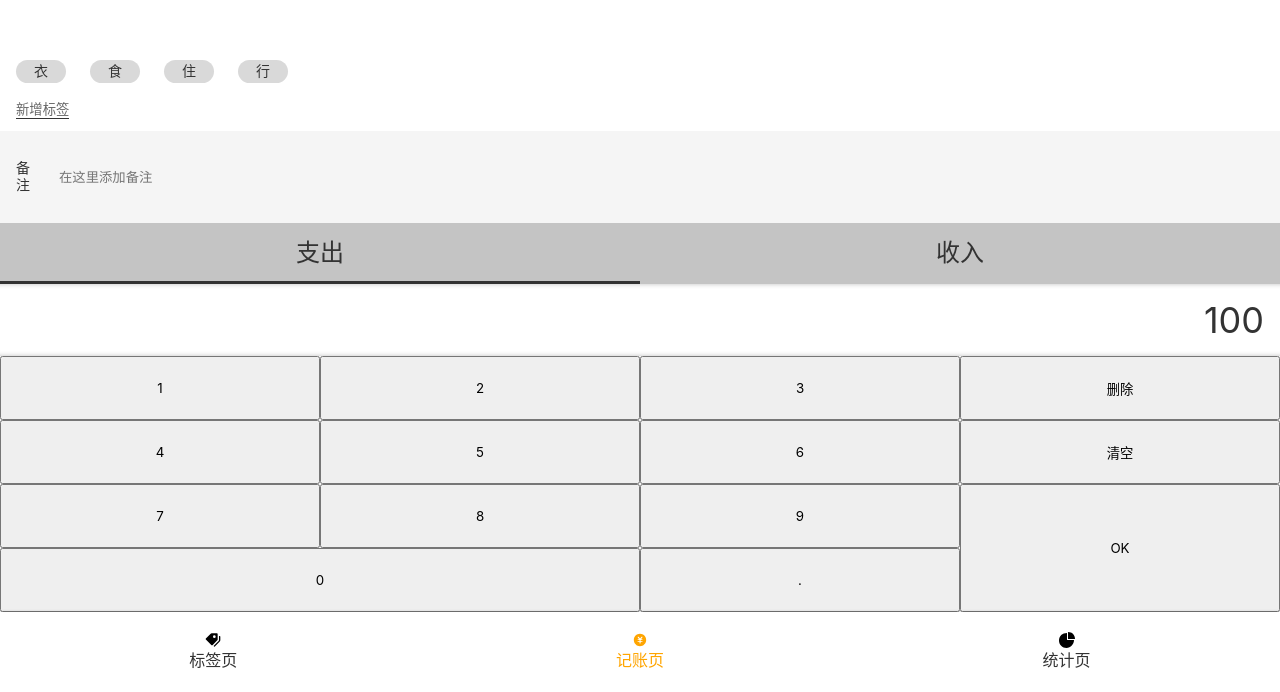
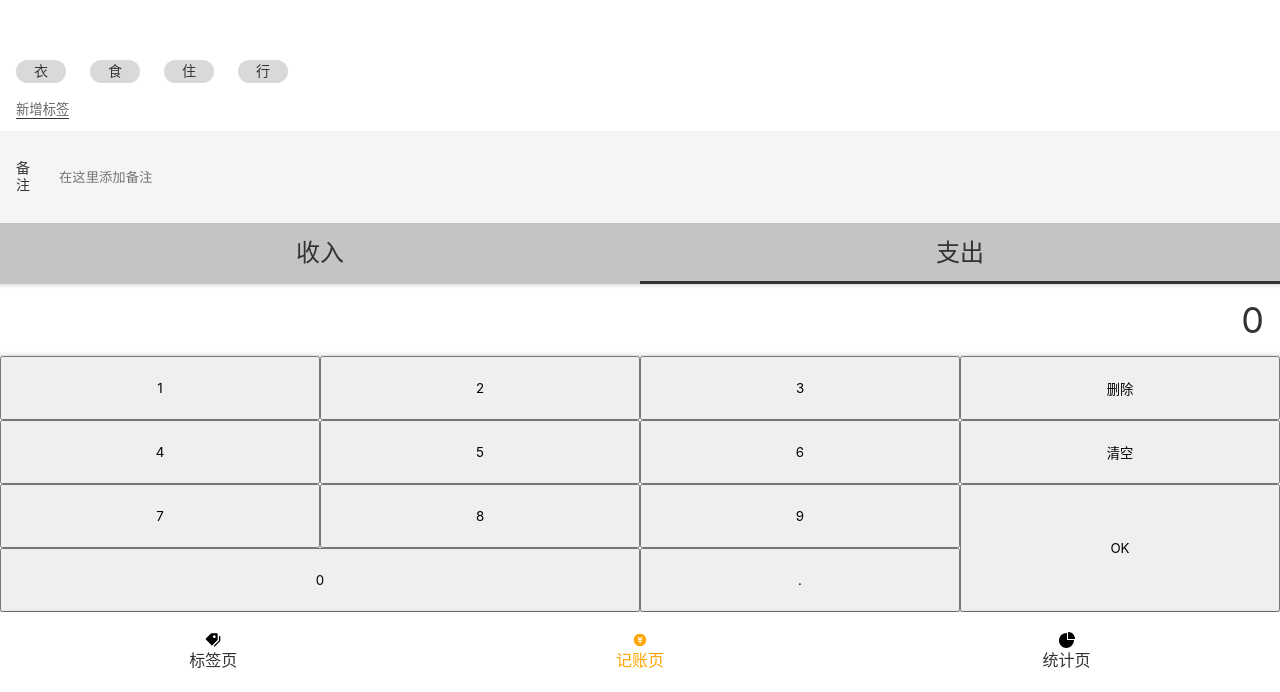
Before and after one commit to cazser/morney_react_1, a React app: page /#/money in a window 1280 px wide. Shown: the part 108-800 px from the top of the page. Built offline with nearby package versions, Linux system fonts and the light colour scheme.

Commit message:
numberPad wip (working in process)

```diff
--- a/src/index.tsx
+++ b/src/index.tsx
@@ -5,9 +5,9 @@ import App from './App';
 import * as serviceWorker from './serviceWorker';
 
 ReactDOM.render(
-  <React.StrictMode>
+
     <App />
-  </React.StrictMode>,
+  ,
   document.getElementById('root')
 );
 
--- a/src/views/Money.tsx
+++ b/src/views/Money.tsx
@@ -2,7 +2,7 @@ import React from "react";
 import Layout from "../components/Layout"
 import styled from 'styled-components';
 import { TagsSection } from "./Money/TagsSection";
-import { NotesSection } from "./Money/NotesSection";
+import { NoteSection } from "./Money/NoteSection";
 import { CategorySection } from "./Money/CategorySection";
 import { NumberPadSection } from "./Money/NumberPadSection";
 
@@ -13,41 +13,10 @@ const MyLayout = styled(Layout)`
 
 const Money = () => (
     <MyLayout>
-        <TagsSection>
-        </TagsSection>
-        <NotesSection>
-            <label>
-                <span>备注</span>
-                <input type="text" placeholder="在这里添加备注"/>
-            </label>
-        </NotesSection>
-        <CategorySection>
-            <ul>
-                <li className="selected">支出</li>
-                <li>收入</li>
-            </ul>
-        </CategorySection>
-        <NumberPadSection>
-            <div className="output">
-                100
-            </div>
-            <div className="pad clearfix">
-                <button>1</button>
-                <button>2</button>
-                <button>3</button>
-                <button>删除</button>
-                <button>4</button>
-                <button>5</button>
-                <button>6</button>
-                <button>清空</button>
-                <button>7</button>
-                <button>8</button>
-                <button>9</button>
-                <button className="ok">OK</button>
-                <button className="zero">0</button>
-                <button className="dot">.</button>
-            </div>
-        </NumberPadSection>
+        <TagsSection/>
+        <NoteSection/>
+        <CategorySection/>
+        <NumberPadSection/>
     </MyLayout>
 )
 
--- a/src/views/Money/CategorySection.tsx
+++ b/src/views/Money/CategorySection.tsx
@@ -1,5 +1,6 @@
+import React, { useState } from 'react';
 import styled from 'styled-components';
-const CategorySection = styled.section`
+const Wrapper = styled.section`
     font-size: 24px;
     > ul{
         display: flex;
@@ -23,4 +24,19 @@ const CategorySection = styled.section`
     }
 `
 
+const CategorySection: React.FC= ()=>{
+    const [categoryList] = useState<('-' | '+')[]>(['+', '-']);
+    const [category, setCategory] = useState('-');
+    const categoryMap ={'-':"支出", "+":"收入"};
+    return (
+    <Wrapper>
+        <ul>
+            {categoryList.map(c=>
+                <li key={c} className={category===c? 'selected': ''}
+            onClick={()=>setCategory(c)}>{categoryMap[c]}</li>
+            )}
+        </ul>
+    </Wrapper>
+    );
+}
 export {CategorySection};
--- /dev/null
+++ b/src/views/Money/NoteSection.tsx
@@ -0,0 +1,37 @@
+import React, { useState } from 'react';
+import styled from 'styled-components';
+
+const Wrapper = styled.section`
+    background: #f5f5f5;
+    padding: 10px 16px;
+    font-size: 14px;
+    > label{
+        display: flex;
+        align-items: center;
+        > span{
+            margin-right: 16px; white-space: no-wrap;
+        }
+        > input{
+            display: block;
+            width: 100%;
+            height: 72px;
+            background: none;
+            border: none;
+        }
+    }
+`
+const NoteSection: React.FC=()=>{
+    const [note, setNote] = useState('');
+    return(
+    <Wrapper>
+        <label>
+                <span>备注</span>
+                <input type="text" placeholder="在这里添加备注"
+                        value={note}
+                        onChange={(e)=>{setNote(e.target.value)}}/>
+        </label>
+    </Wrapper>
+    );
+}
+
+export {NoteSection};
--- a/src/views/Money/NotesSection.tsx
+++ /dev/null
@@ -1,23 +0,0 @@
-import styled from 'styled-components';
-
-const NotesSection = styled.section`
-    background: #f5f5f5;
-    padding: 10px 16px;
-    font-size: 14px;
-    > label{
-        display: flex;
-        align-items: center;
-        > span{
-            margin-right: 16px; white-space: no-wrap;
-        }
-        > input{
-            display: block;
-            width: 100%;
-            height: 72px;
-            background: none;
-            border: none;
-        }
-    }
-`
-
-export {NotesSection};
--- a/src/views/Money/NumberPadSection.tsx
+++ b/src/views/Money/NumberPadSection.tsx
@@ -1,5 +1,6 @@
 import styled from 'styled-components';
-const NumberPadSection = styled.section`
+import React, { useState } from 'react';
+const Wrapper = styled.section`
     display: flex;
     flex-direction: column;
     > .output{
@@ -29,4 +30,73 @@ const NumberPadSection = styled.section`
     }
 `
 
+const NumberPadSection: React.FC = ()=>{
+    const [output, setOutput]= useState('0');
+
+
+    const onClickButtonWrapper=(e: React.MouseEvent)=>{
+        const text = (e.target as HTMLButtonElement).textContent;
+        if(text === null){
+            return ;
+        }
+        switch(text){
+            case '0':
+            case '1':
+            case '2':
+            case '3':
+            case '4':
+            case '5':
+            case '6':
+            case '7':
+            case '8':
+            case '9':
+                if(output==='0'){
+                setOutput(text);
+                }else{
+                    setOutput(output+text);
+                }
+                break;
+            case '删除':
+                console.log('删除');
+                break;
+            case '清空':
+                console.log('清空');
+                break;
+            case '.':
+                console.log('点');
+                break;
+            case 'OK':
+                console.log('确认');
+                break;
+
+
+
+        }
+
+    }
+    return (
+        <Wrapper>
+            <div className="output">
+                {output}
+            </div>
+            <div className="pad clearfix" onClick={onClickButtonWrapper}>
+                <button >1</button>
+                <button >2</button>
+                <button >3</button>
+                <button>删除</button>
+                <button >4</button>
+                <button >5</button>
+                <button >6</button>
+                <button>清空</button>
+                <button >7</button>
+                <button >8</button>
+                <button >9</button>
+                <button className="ok">OK</button>
+                <button className="zero" >0</button>
+                <button className="dot">.</button>
+            </div>
+        </Wrapper>
+    );
+}
+
 export {NumberPadSection};
```
